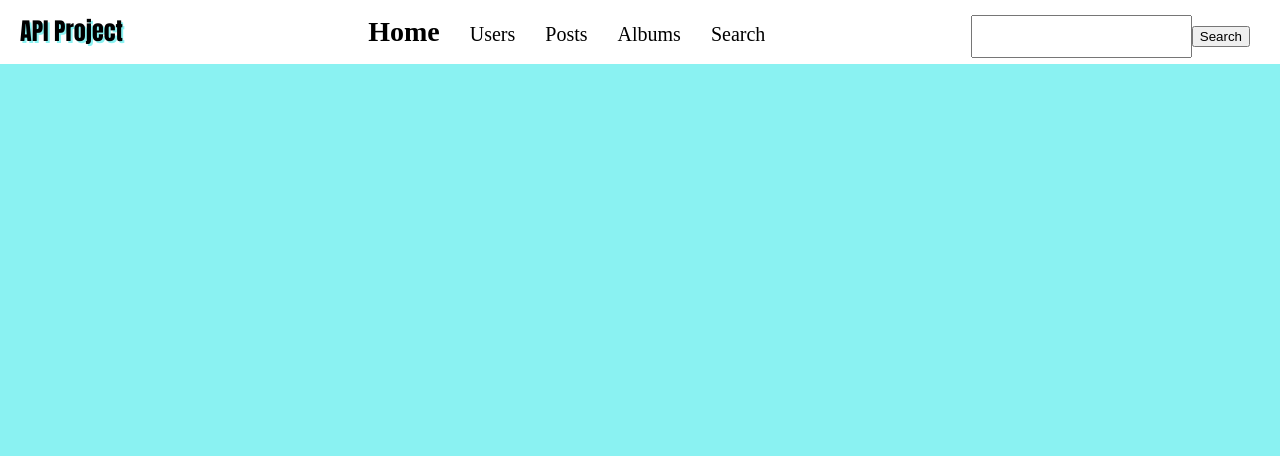
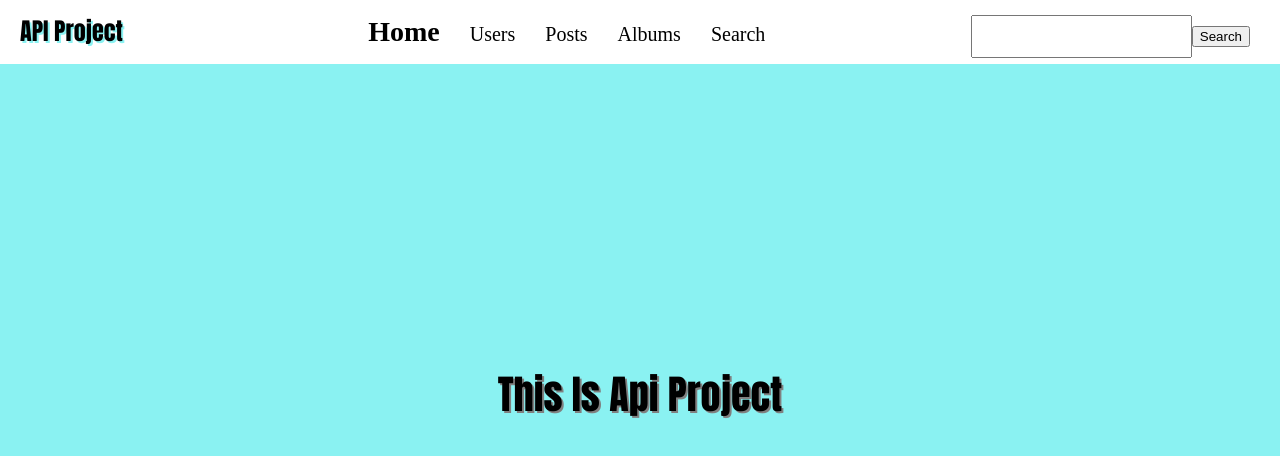
Before and after one commit to lauramatiukievic/05-19-API-PROJECT, a website with bundled scripts: page home.html in a window 1280 px wide. Built offline with nearby package versions, Linux system fonts and the light colour scheme.

Commit message:
home page add

```diff
--- a/home.js
+++ b/home.js
@@ -3,5 +3,11 @@ import header from "./nav.js";
 function init() {
   const homeData = document.querySelector("#container");
   homeData.before(header());
+
+  const homeTitle = document.createElement("h2");
+  homeTitle.classList.add("homeTitle");
+  homeTitle.textContent = `This Is Api Project`;
+
+  homeData.append(homeTitle);
 }
 init();
--- a/nav.css
+++ b/nav.css
@@ -2,6 +2,20 @@
 *::before,
 *::after {
   box-sizing: border-box;
+}
+
+.homeTitle {
+  display: flex;
+  justify-content: center;
+  margin-top: 300px;
+  font-family: Impact, Haettenschweiler, "Arial Narrow Bold", sans-serif;
+  font-size: 40px;
+  text-shadow: 2px 2px grey;
+}
+
+.postTitleEl {
+  display: flex;
+  justify-content: center;
 }
 .titleElementLinkUser {
   text-decoration: none;
--- a/search.js
+++ b/search.js
@@ -38,7 +38,7 @@ function createUsers(searchDataUsers) {
     searchDataUl.append(searchDataLi);
     const searchDataOut = document.createElement("a");
     searchDataOut.classList.add("searchDataOut");
-    searchDataOut.textContent = "Info by Name: " + item.name;
+    searchDataOut.textContent = "User: " + item.name;
     searchDataOut.href = "./user.html?user_id=" + item.id;
     searchDataLi.append(searchDataOut);
   });
```
Also changed, not shown: nav.html (deleted, +0 -23 lines).
